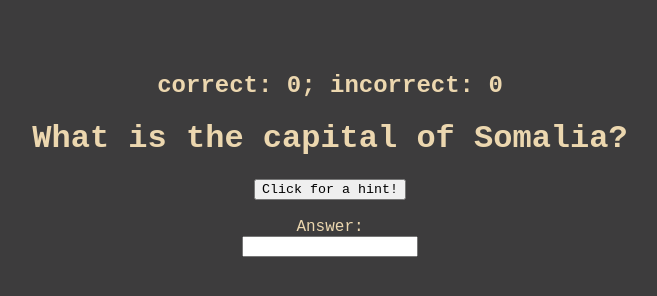
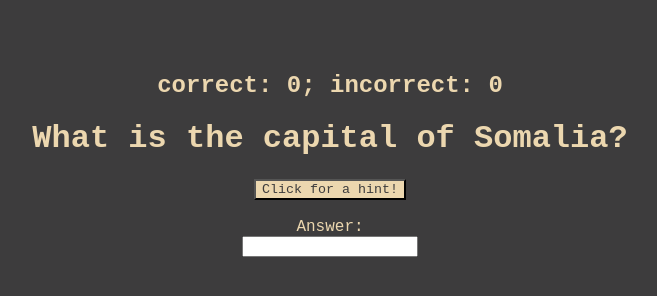
Before and after one commit to lashlockbhs/ionisea, a website with bundled scripts: page projects/simple-capital-game/public/index.html in a window 1280 px wide. Shown: the whole page, without its empty margins (310-967 px from the left). Built offline with nearby package versions, Linux system fonts and the light colour scheme.

Commit message:
formatting

```diff
--- a/projects/simple-capital-game/public/styles/style.css
+++ b/projects/simple-capital-game/public/styles/style.css
@@ -1,6 +1,11 @@
 *,
 html{
   font-family: 'Courier New', Courier, monospace;
+}
+
+button{
+  background-color: rgb(236, 215, 175);
+  color: rgb(61, 60, 61);
 }
 
 body {
```
